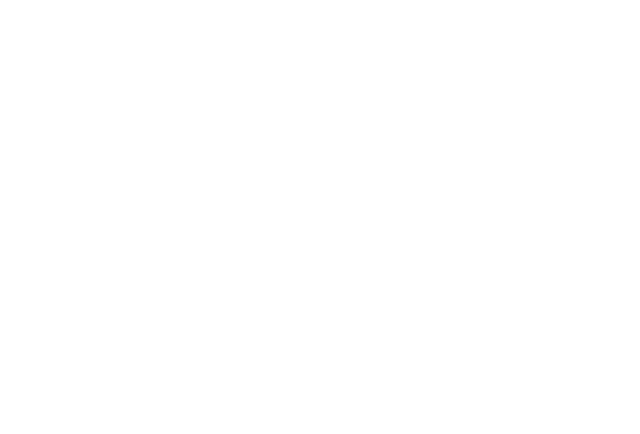
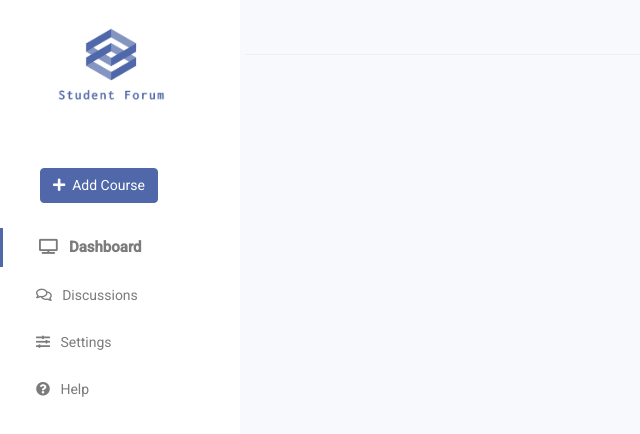
Before and after one commit to sofijahangir/Student-Forum, an Angular app: page /dashboard in a window 1280 px wide. Before the commit this address led to /. Shown: the top 434 px of the page, without its empty margins (0-640 px from the left). Built offline with nearby package versions, Linux system fonts and the light colour scheme; a web font is replaced by a local one.

Commit message:
dashboard side bar added

```diff
--- a/src/app/app-routing.module.ts
+++ b/src/app/app-routing.module.ts
@@ -2,12 +2,13 @@
 import { Routes, RouterModule } from '@angular/router';
 import { HomeComponent } from './home/home.component';
 import { LoginComponent } from './login/login.component';
+import { DashboardComponent } from './dashboard/dashboard.component';
 
 const routes: Routes = [
   { path: '', redirectTo: '/home', pathMatch: 'full' },
   { path: 'home', component: HomeComponent, data: { animation: 'HomePage' } },
-  { path: 'login', component: LoginComponent, data: { animation: 'LoginPage' } }
-
+  { path: 'login', component: LoginComponent, data: { animation: 'LoginPage' } },
+  { path: 'dashboard', component: DashboardComponent, data: { animation: 'HomePage' } },
 ];
 
 @NgModule({
--- a/src/app/app.module.ts
+++ b/src/app/app.module.ts
@@ -6,13 +6,15 @@
 import { HomeComponent } from './home/home.component';
 import { HomeFooterComponent } from './home-footer/home-footer.component';
 import { LoginComponent } from './login/login.component';
+import { DashboardComponent } from './dashboard/dashboard.component';
 
 @NgModule({
   declarations: [
     AppComponent,
     HomeComponent,
     HomeFooterComponent,
-    LoginComponent
+    LoginComponent,
+    DashboardComponent
   ],
   imports: [
     BrowserAnimationsModule,
--- /dev/null
+++ b/src/app/dashboard/dashboard.component.html
@@ -0,0 +1,25 @@
+<div class="wrapper d-flex w-100">
+  <nav id="sidebar">
+    <div class="sidebar-sticky text-center">
+      <div class="sidebar-header">
+        <a class="navbar-brand" href="#"><img src="assets/logo.png" class="logo" alt="logo"></a>
+      </div>
+      <div class="quick-create text-left">
+      <button type="button" class="btn btn-primary"><i class="fas fa-plus"></i>&nbsp;&nbsp;Add Course</button>
+      </div>
+
+      <ul class="nav flex-column text-left">
+        <li class="nav-item active"><a href="#" class="nav-link"><i class="fas fa-tv"></i>&nbsp;&nbsp;&nbsp;Dashboard</a></li>
+        <li class="nav-item"><a href="#" class="nav-link"><i class="far fa-comments"></i>&nbsp;&nbsp;&nbsp;Discussions</a></li>
+        <li class="nav-item"><a href="#" class="nav-link"><i class="fas fa-sliders-h"></i>&nbsp;&nbsp;&nbsp;Settings</a></li>
+        <li class="nav-item"><a href="#" class="nav-link"><i class="fas fa-question-circle"></i>&nbsp;&nbsp;&nbsp;Help</a></li>
+      </ul>
+    </div>
+  </nav>
+
+  <div id="content">
+    <div class="top-nav">
+
+    </div>
+  </div>
+</div>
--- /dev/null
+++ b/src/app/dashboard/dashboard.component.scss
@@ -0,0 +1,67 @@
+.logo {
+  width: 110px;
+}
+
+#sidebar {
+  width: 240px;
+  position: fixed;
+  top: 0;
+  left: 0;
+  height: 100vh;
+  z-index: 999;
+  padding: 20px;
+  transition: all 0.3s ease-in;
+  .nav-item {
+    margin: 5px 0;
+  }
+
+  .nav-item.active {
+    border-left: 3px solid #5068A9;
+    margin-left: -20px;
+    padding-left: 20px;
+
+    .nav-link {
+      font-weight: bold;
+      font-size: 15px;
+    }
+  }
+
+  .nav-link {
+    font-size: 14px;
+    color: #7b7b7b;
+  }
+}
+
+.sidebar-header {
+  margin-bottom: 60px;
+}
+
+#content {
+  position: relative;
+  top: 0;
+  left: 240px;
+  height: 800px;
+  width: calc(100% - 240px);
+  background-color: #F8F9FD;
+}
+
+.top-nav {
+  position: fixed;
+  top: 0;
+  right: 0;
+  left: 240px;
+  height: 55px;
+border-bottom: 1px solid #eef0f5;
+margin: 0 5px;
+}
+
+.quick-create {
+  margin-bottom: 20px;
+  margin-left: 20px;
+
+  .btn-primary {
+    font-size: 14px;
+    background-color: #5068A9;
+    border-color: #5068A9;
+  }
+}
--- /dev/null
+++ b/src/app/dashboard/dashboard.component.ts
@@ -0,0 +1,15 @@
+import { Component, OnInit } from '@angular/core';
+
+@Component({
+  selector: 'app-dashboard',
+  templateUrl: './dashboard.component.html',
+  styleUrls: ['./dashboard.component.scss']
+})
+export class DashboardComponent implements OnInit {
+
+  constructor() { }
+
+  ngOnInit() {
+  }
+
+}
--- a/src/app/login/login.component.html
+++ b/src/app/login/login.component.html
@@ -30,7 +30,7 @@
 
 <div class="container">
   <div class="row login-form justify-content-around py-4">
-    <div class="col-md-8 login-form-box">
+    <div class="col-md-6 login-form-box">
       <form class="position-relative">
         <div class="input-group mb-4">
           <input type="email" class="form-control" id="exampleInputEmail1" aria-describedby="emailHelp" placeholder="Enter email">
@@ -39,7 +39,7 @@
           </div>
         </div>
 
-        <div class="input-group mb-3">
+        <div class="input-group mb-2">
           <input type="password" class="form-control" placeholder="Password">
           <div class="input-group-append">
             <span class="input-group-text p-0"><i class="fas fa-key"></i></span>
--- a/src/app/login/login.component.scss
+++ b/src/app/login/login.component.scss
@@ -19,25 +19,25 @@
 }
 
 .login-form-box {
-  background-color: #5068A9;
+  background-color: #6277B2;
   margin: 35px 0;
   padding-top: 40px;
   padding-bottom: 40px;
 
   form {
     z-index: 1;
-    width: 50%;
+    width: 65%;
     margin: 0 auto;
   }
 
   .form-check-label {
-    font-size: 13px;
+    font-size: 12px;
     vertical-align: text-bottom;
-    color: #d8d8d8 !important;
+    color: #f0f0f0 !important;
   }
 
   .action-bar {
-    margin-top: 45px;
+    margin-top: 40px;
   }
 
   .form-group .form-control {
--- a/src/index.html
+++ b/src/index.html
@@ -9,12 +9,12 @@
   <link href="https://fonts.googleapis.com/css?family=Roboto:300,400,500" rel="stylesheet">
   <link href="https://fonts.googleapis.com/css?family=Aclonica:300,400,500" rel="stylesheet">
   <link rel="stylesheet" href="https://use.fontawesome.com/releases/v5.8.2/css/all.css" integrity="sha384-oS3vJWv+0UjzBfQzYUhtDYW+Pj2yciDJxpsK1OYPAYjqT085Qq/1cq5FLXAZQ7Ay" crossorigin="anonymous">
+  <link rel="stylesheet" href="https://maxcdn.bootstrapcdn.com/bootstrap/4.0.0/css/bootstrap.min.css" integrity="sha384-Gn5384xqQ1aoWXA+058RXPxPg6fy4IWvTNh0E263XmFcJlSAwiGgFAW/dAiS6JXm" crossorigin="anonymous">
 
-
-  <link rel="stylesheet" href="https://maxcdn.bootstrapcdn.com/bootstrap/4.0.0/css/bootstrap.min.css" integrity="sha384-Gn5384xqQ1aoWXA+058RXPxPg6fy4IWvTNh0E263XmFcJlSAwiGgFAW/dAiS6JXm" crossorigin="anonymous">
   <script src="https://code.jquery.com/jquery-3.2.1.slim.min.js" integrity="sha384-KJ3o2DKtIkvYIK3UENzmM7KCkRr/rE9/Qpg6aAZGJwFDMVNA/GpGFF93hXpG5KkN" crossorigin="anonymous"></script>
   <script src="https://cdnjs.cloudflare.com/ajax/libs/popper.js/1.12.9/umd/popper.min.js" integrity="sha384-ApNbgh9B+Y1QKtv3Rn7W3mgPxhU9K/ScQsAP7hUibX39j7fakFPskvXusvfa0b4Q" crossorigin="anonymous"></script>
   <script src="https://maxcdn.bootstrapcdn.com/bootstrap/4.0.0/js/bootstrap.min.js" integrity="sha384-JZR6Spejh4U02d8jOt6vLEHfe/JQGiRRSQQxSfFWpi1MquVdAyjUar5+76PVCmYl" crossorigin="anonymous"></script>
+
 </head>
 <body>
   <app-root></app-root>
--- a/tsconfig.json
+++ b/tsconfig.json
@@ -1,6 +1,7 @@
 {
   "compileOnSave": false,
   "compilerOptions": {
+    "allowSyntheticDefaultImports": true,
     "baseUrl": "./",
     "outDir": "./dist/out-tsc",
     "sourceMap": true,
```
Also changed, not shown: 1 other file (tests, documents, lock files or other folders).
